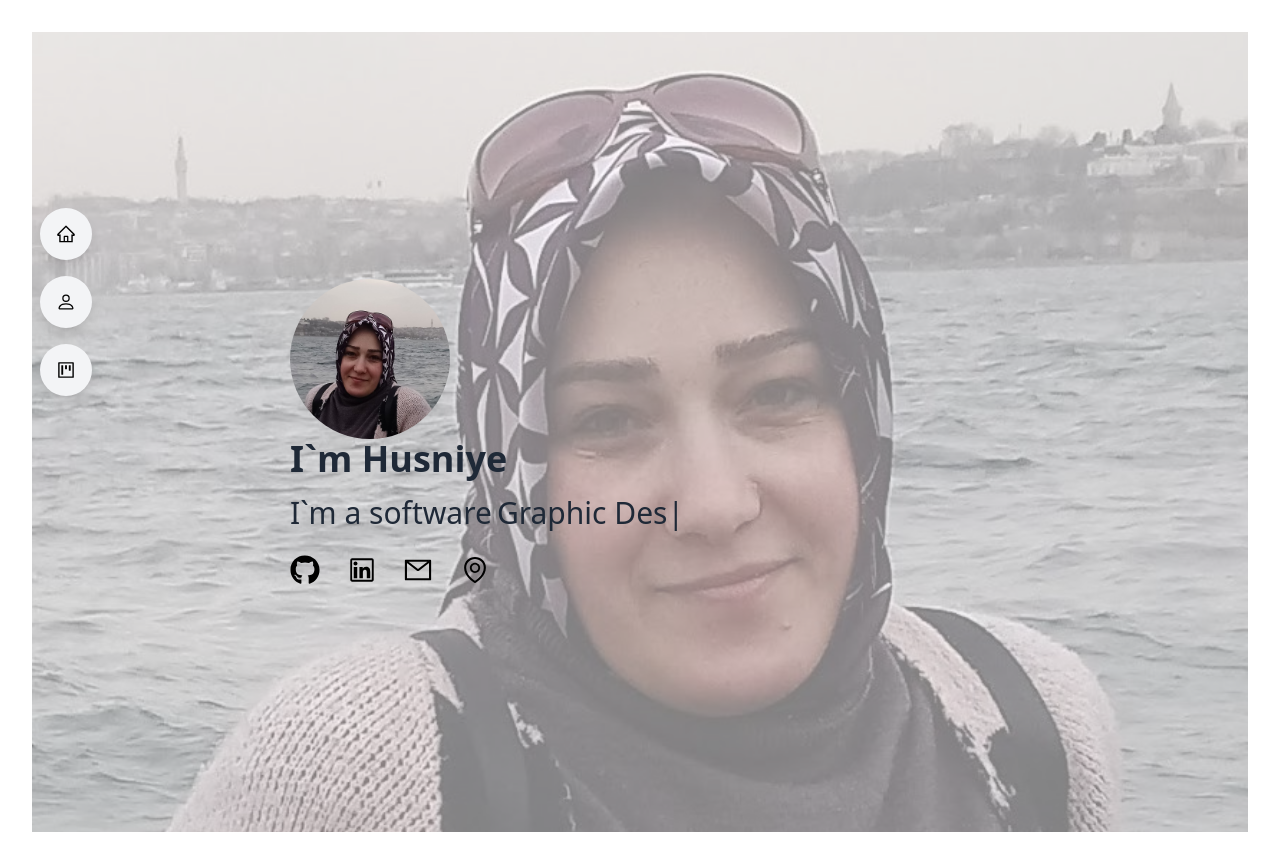
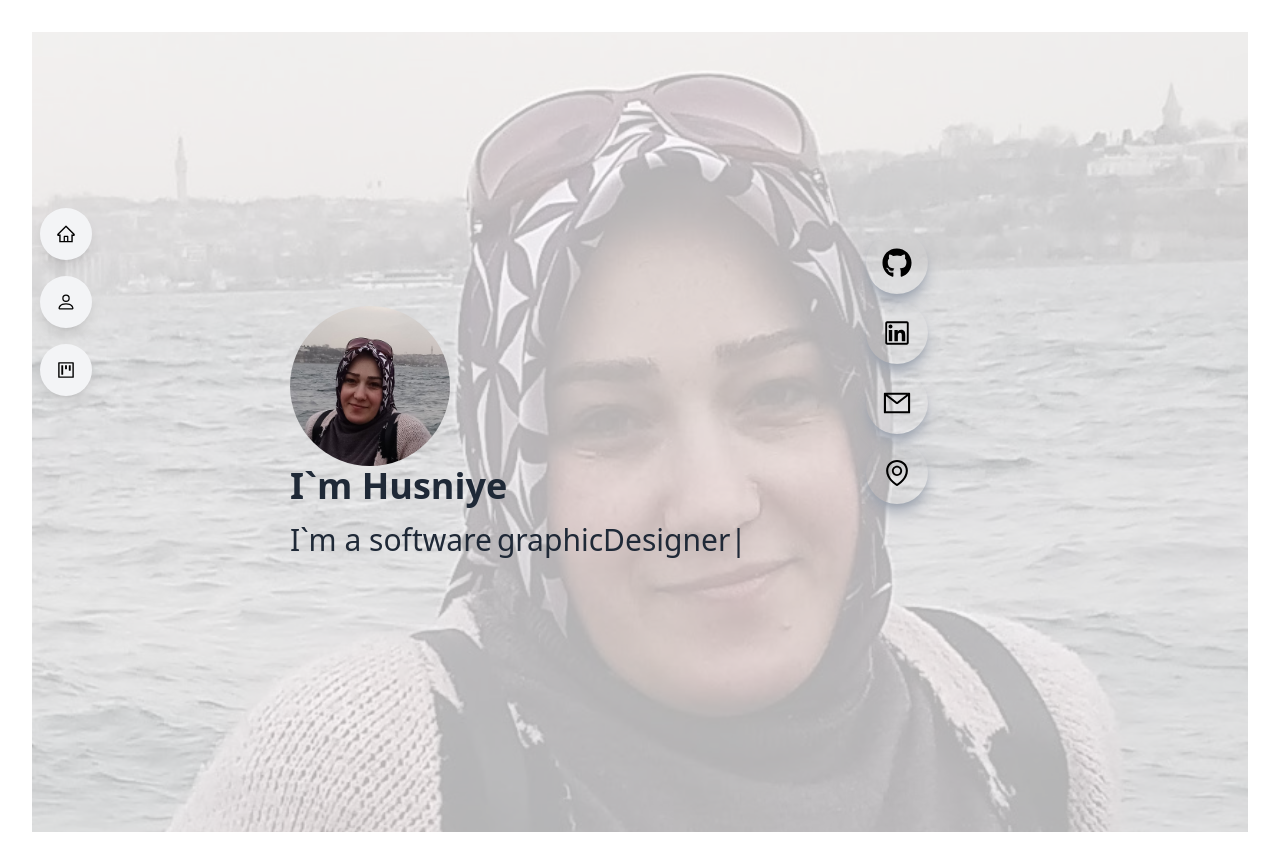
Before and after one commit to tigerkaplan/HusniyeErparunWebPortfolio, a React (Vite) app: page / in a window 1280 px wide. Built offline with nearby package versions, Linux system fonts and the light colour scheme.

Commit message:
type animation updated

```diff
--- a/src/pages/Home.jsx
+++ b/src/pages/Home.jsx
@@ -1,11 +1,6 @@
 import { TypeAnimation } from "react-type-animation";
-import { FaGithub } from "react-icons/fa";
 import { Avatar } from "@material-tailwind/react";
-import {
-  AiOutlineLinkedin,
-  AiOutlineMail,
-  AiOutlineEnvironment
-} from "react-icons/ai";
+import Footer from "../components/Footer";
 
 export const Home = () => {
   return (
@@ -14,14 +9,14 @@ export const Home = () => {
 
       <img
         className="w-full h-full object-cover object-left scale-x-[-1]"
-  src= "/PP.jpg"
+        src="/PP.jpg"
         alt="Woman spreading her arms"
       />
-      <div className="w-full h-screen absolute top-0 left-0 bg-white/50">
+      <div className="w-full h-screen absolute top-0 left-0 bg-white/70">
         <div className="max-w-[700px] m-auto h-full w-full flex flex-col justify-center lg:items-start items-center">
           {/* Profile Photo */}
           <Avatar
-variant= "circular"
+            variant="circular"
             alt="Profile Picture"
             className="hover:z-10 focus:z-10 w-40 h-40  rounded-full mr-4"
             src="/PP.jpg"
@@ -32,14 +27,17 @@ src="/PP.jpg"
           </h1>
           <h2 className="flex sm:text-3xl text-2xl pt-4 text-gray-800 ">
             I`m a software
+
           <TypeAnimation
             sequence={[
-                "Developer",
+
+              "softwareDeveloper",
               1000,
               "Coder",
               1000,
-                "Graphic Designer",
-                1000
+              "graphicDesigner",
+              1000,
+              "marblingArtist"
               ]}
               wrapper="span"
               speed={50}
@@ -48,38 +46,7 @@ src="/PP.jpg"
               cursor={true}
             />
           </h2>
-          {/* Social Media / Contact  */}
-          <div className="flex justify-between pt-6 max-w-[200px] w-full">
-            <a
-              href="https://github.com/tigerkaplan"
-              target="_blank"
-              rel="noopener noreferrer"
-            >
-              <FaGithub className="cursor-pointer" size={30} />
-            </a>
-
-            <a
-              href="https://www.linkedin.com/in/husniyeerparun"
-              target="_blank"
-              rel="noopener noreferrer"
-            >
-              <AiOutlineLinkedin className="cursor-pointer" size={30} />
-            </a>
-
-            <a href="mailto:husniyeerparun@gmail.com">
-              <AiOutlineMail className="cursor-pointer" size={30} />
-            </a>
-
-            <a
-              href="https://www.google.com/maps/d/embed?mid=1fRjKMZuwjZ5IsMZEI1NZQK7XdB8&hl=en&ehbc=2E312F"
-              width="640"
-              height="480"
-              target="_blank"
-              rel="noopener noreferrer"
-            >
-              <AiOutlineEnvironment className="cursor-pointer" size={30} />
-            </a>
-          </div>
+          <Footer />
         </div>
       </div>
     </div>
```
Lines whose indentation alone changed are shown as unchanged.
